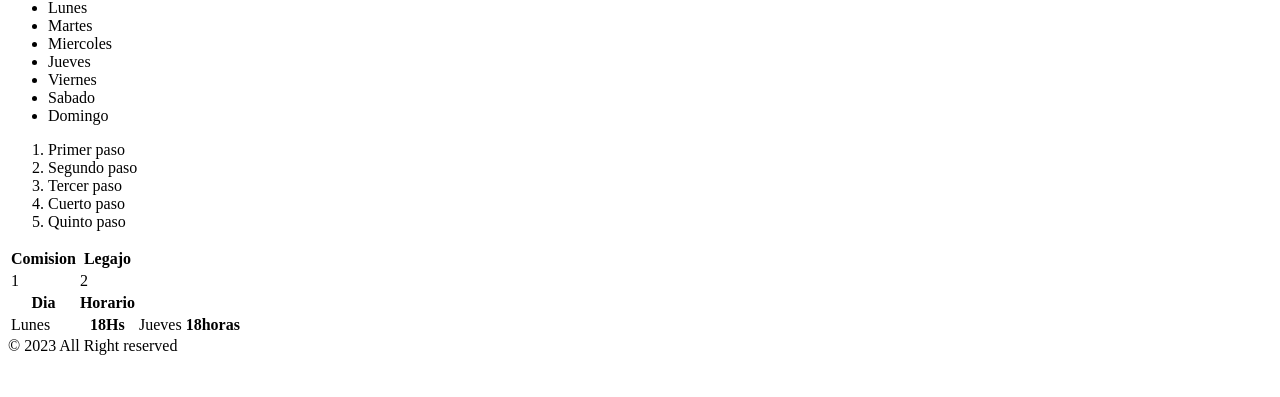
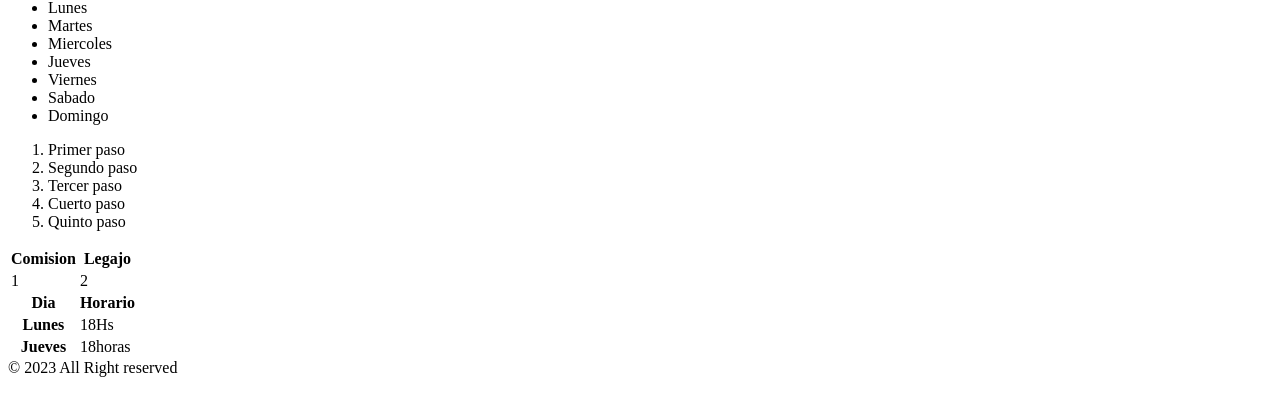
Before and after one commit to gabrielwilliams1973/comision-23050-prueba-mia, a plain HTML site: page Clase profe/index.html in a window 1280 px wide. Shown: the part 403-800 px from the top of the page. Drawn offline with Linux system fonts and the light colour scheme.

Commit message:
Correccion tabla

```diff
--- a/Clase profe/index.html
+++ b/Clase profe/index.html
@@ -53,11 +53,12 @@
 
                 </tr>
                 <tr>
-                    <td>Lunes</td>
-                    <th>18Hs</th>
-                    <td>Jueves</td>
-                    <th>18horas</th>
-
+                    <th>Lunes</th>
+                    <td>18Hs</td>
+                </tr>
+                <tr>
+                    <th>Jueves</th>
+                    <td>18horas</td>
                 </tr>
             </table>
 
```
